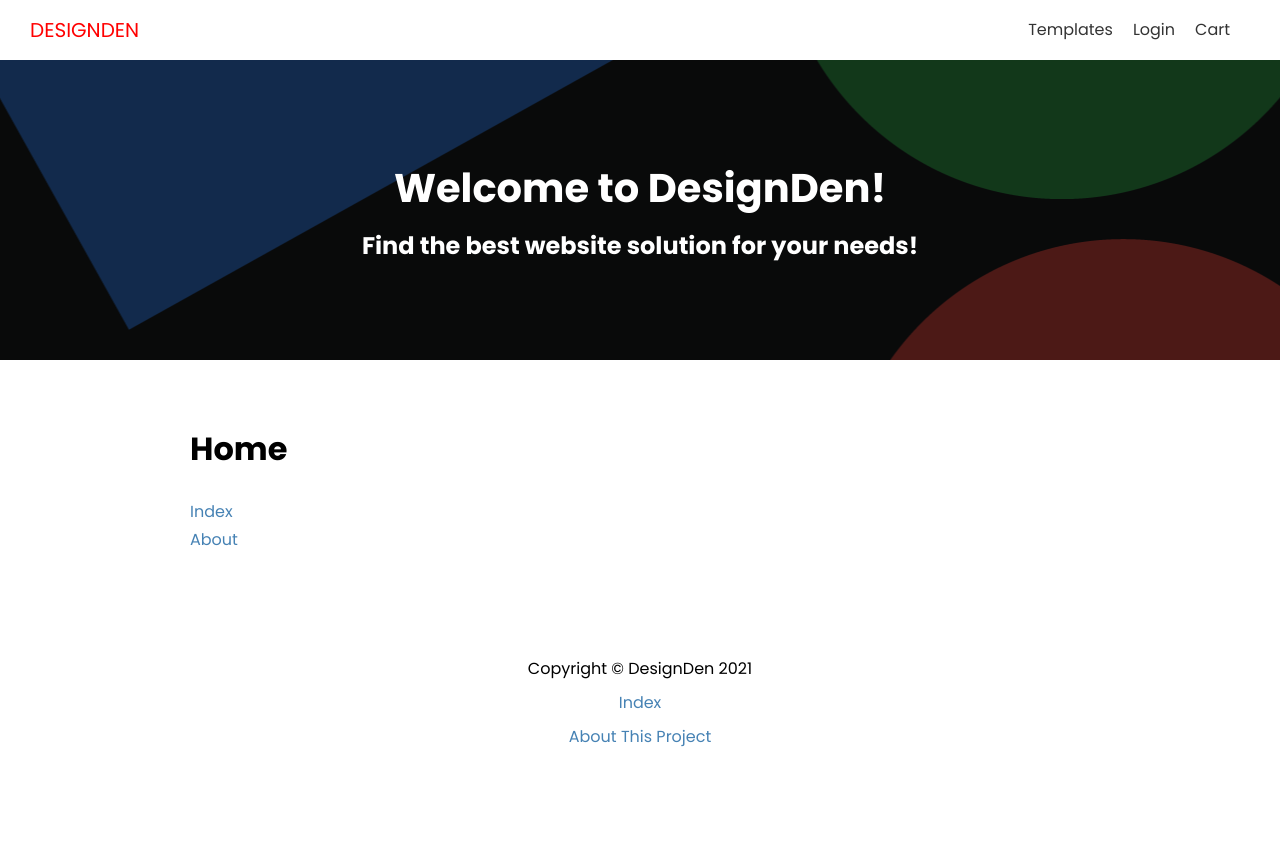
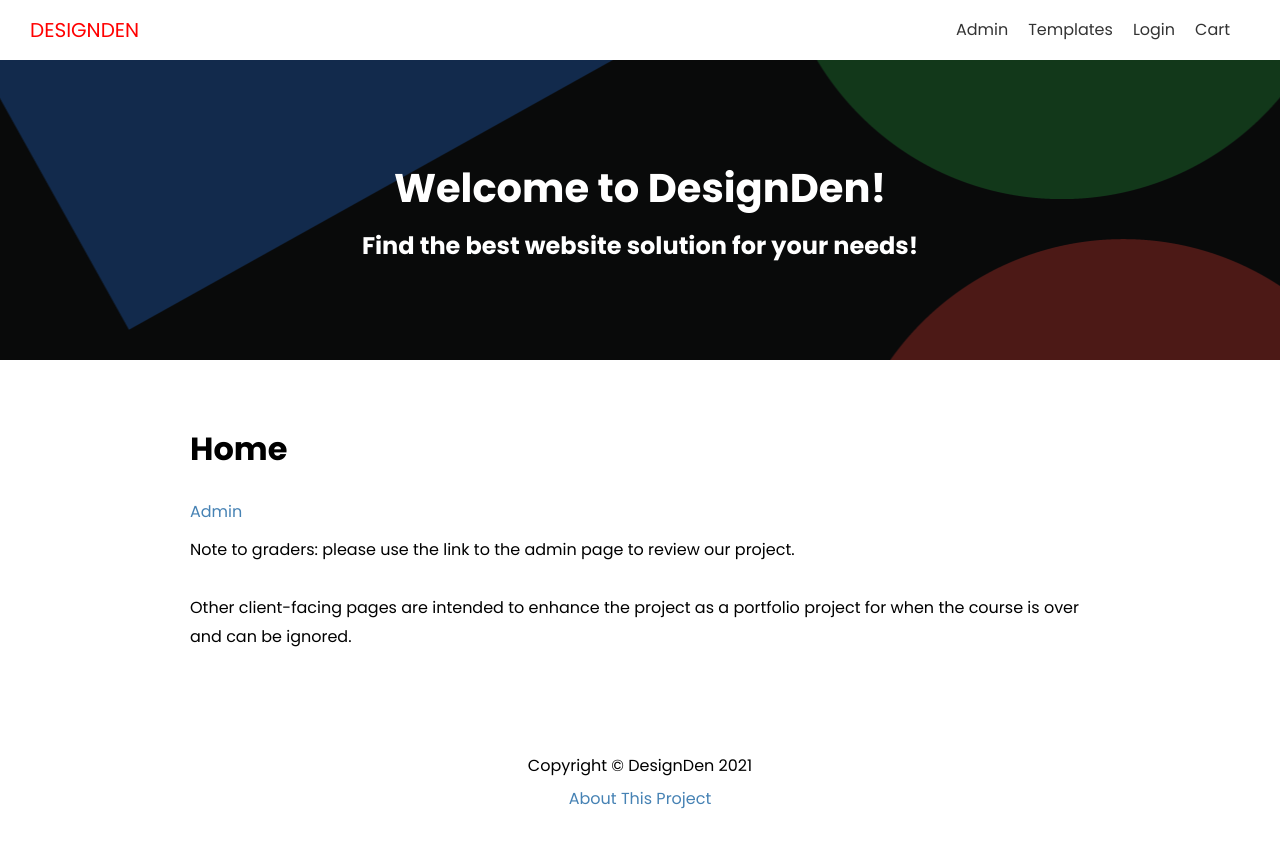
Before and after one commit to jonah0502/DesignDen, a Next.js app in the folder designden-frontend/: page / in a window 1280 px wide. Shown: the top 848 px of the page. Before the commit the page ends 800 px from the top, so only its background shows below. Built offline with nearby package versions, Linux system fonts and the light colour scheme.

Commit message:
Update links to admin page

```diff
--- a/designden-frontend/components/Footer.js
+++ b/designden-frontend/components/Footer.js
@@ -7,9 +7,6 @@ export default function Footer() {
     <footer className={styles.footer}>
       <p>Copyright &copy; DesignDen 2021</p>
       <p>
-        <Link href="/admin">Index</Link>
-      </p>
-      <p>
         <Link href="/about">About This Project</Link>
       </p>
     </footer>
--- a/designden-frontend/components/Header.js
+++ b/designden-frontend/components/Header.js
@@ -11,6 +11,11 @@ export default function Header() {
       </div>
       <nav>
         <ul>
+          <li>
+            <Link href="/admin">
+              <a>Admin</a>
+            </Link>
+          </li>
           <li>
             <Link href="/templates">
               <a>Templates</a>
--- a/designden-frontend/pages/index.js
+++ b/designden-frontend/pages/index.js
@@ -10,9 +10,16 @@ export default function HomePage() {
         <meta name="description" content="Welcome to DesignDen"></meta>
       </Head>
       <h1>Home</h1>
-      <Link href="/admin">Index</Link>
+      <Link href="/admin">Admin</Link>
       <br />
-      <Link href="/about">About</Link>
+      <p>
+        Note to graders: please use the link to the admin page to review our
+        project.
+        <br />
+        <br />
+        Other client-facing pages are intended to enhance the project as a
+        portfolio project for when the course is over and can be ignored.
+      </p>
     </Layout>
   );
 }
```
